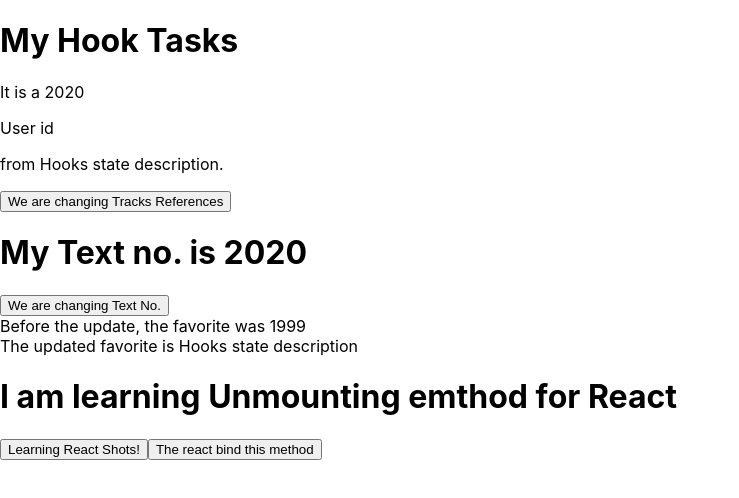
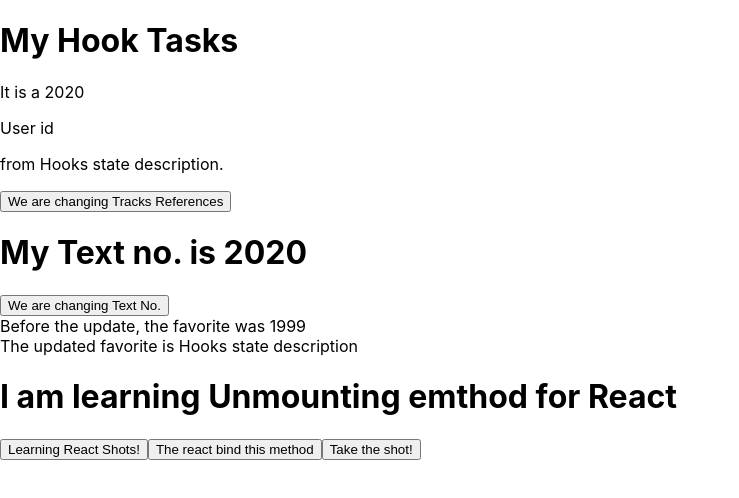
Before and after one commit to codershona/react-redux-learning, a React (Create React App) app: page / in a window 1280 px wide. Shown: the top 498 px of the page, without its empty margins (0-739 px from the left). Built offline with nearby package versions, Linux system fonts and the light colour scheme.

Commit message:
react lifecycle: Adding Events by Passing Arguments

```diff
--- a/src/App.js
+++ b/src/App.js
@@ -4,6 +4,7 @@ import React, { Component } from 'react';
 class Car extends Component {
   constructor(props) {
     super(props);
+
     this.state = {
       tracks: "Hook Tasks",
       references: "Hooks state description",
@@ -65,6 +66,11 @@ class Car extends Component {
   }
 
 
+     shoot = (a) => {
+         alert(a);
+      }
+
+
   render() {
 
   	   let MyHeader;
@@ -110,6 +116,9 @@ class Car extends Component {
 
           <button onClick={this.shootbindthis}>The react bind this method</button>
 
+          <button onClick={() => this.shoot("Send parameters into an event handler")}>Take the shot!</button>
+
+
       </div>
     );
   }
@@ -124,6 +133,7 @@ class Container extends Component {
   render() {
     return (
       <h1>I am learning Unmounting emthod for React</h1>
+
     );
   }
 }
```
Also changed, not shown: 1 other file (tests, documents, lock files or other folders).
